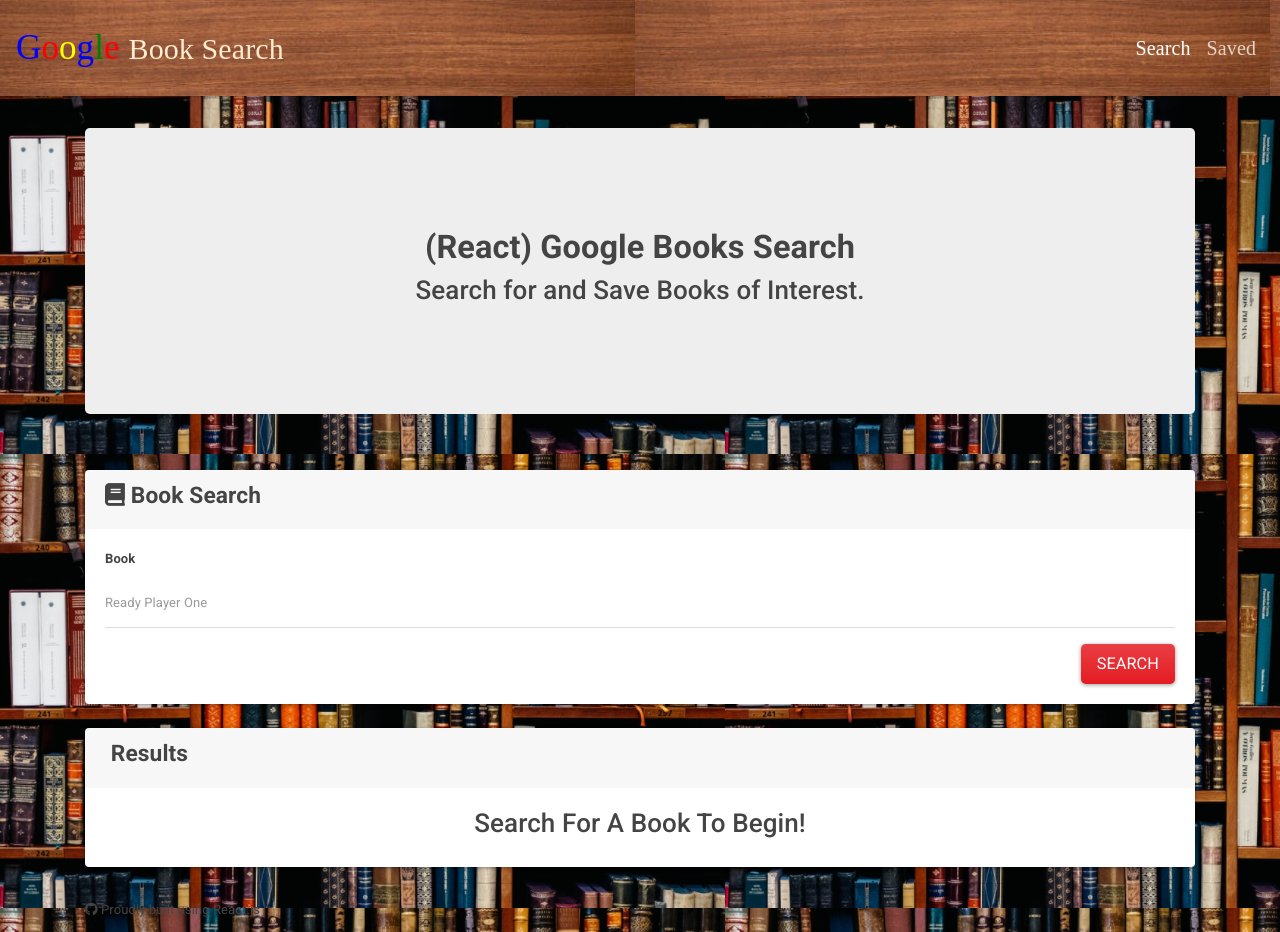
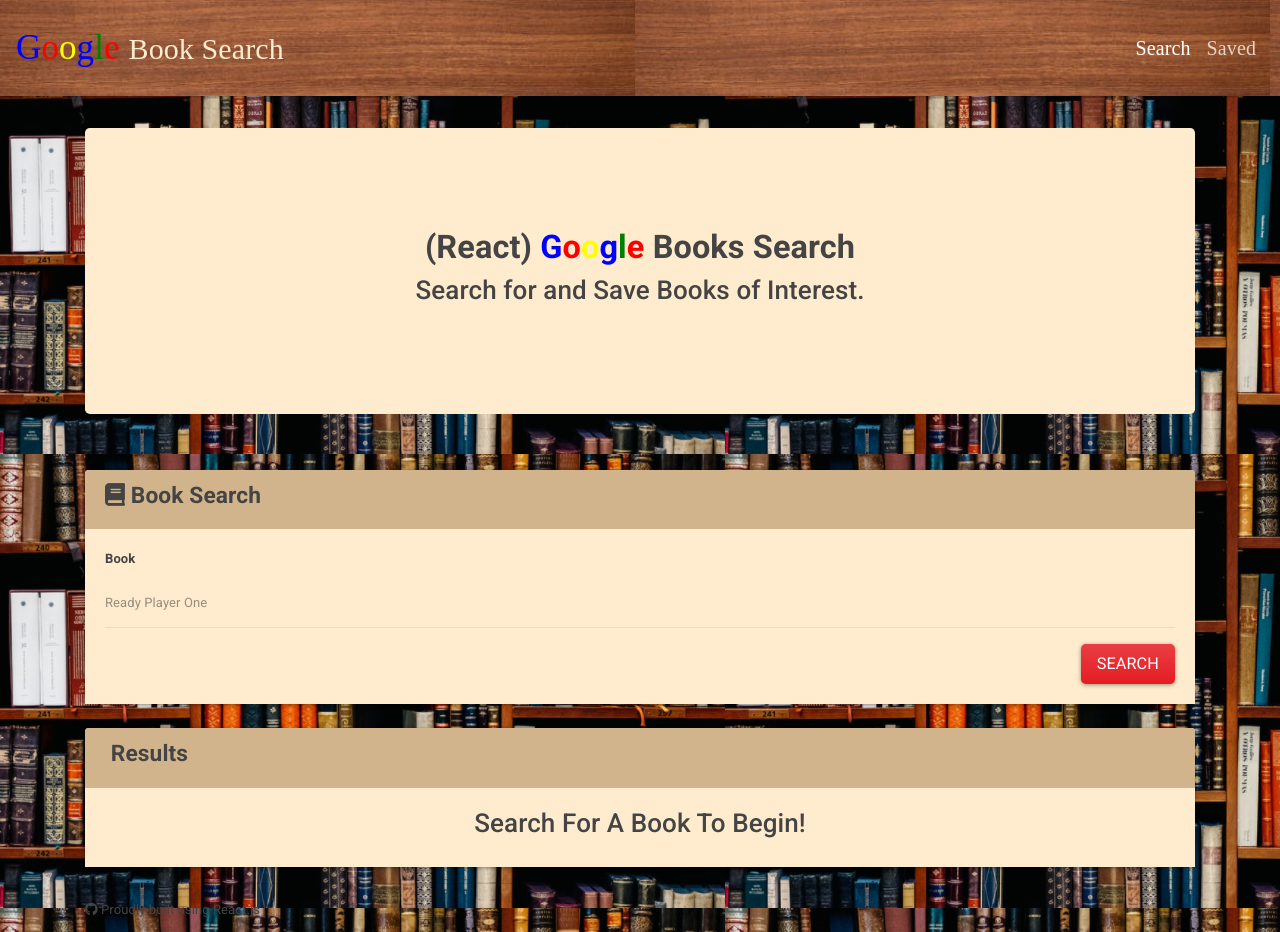
Before and after one commit to rzelazny/google-books-search, a React (Create React App) app in the folder client/: page / in a window 1280 px wide. Built offline with nearby package versions, Linux system fonts and the light colour scheme; some icons are missing; a web font is replaced by a local one.

Commit message:
more styling

```diff
--- /dev/null
+++ b/client/src/components/Card/card.css
@@ -0,0 +1,6 @@
+.card-header{
+    background-color: tan
+}
+.card-body{
+    background-color: blanchedalmond
+}
--- a/client/src/components/Card/index.js
+++ b/client/src/components/Card/index.js
@@ -1,8 +1,9 @@
 import React from "react";
+import "./card.css"
 
 function Card({ icon, title, children }) {
   return (
-    <div className="card mt-4">
+    <div className="card mt-4" >
       <div className="card-header">
         <h3>
           <strong>
--- a/client/src/components/Jumbotron/style.css
+++ b/client/src/components/Jumbotron/style.css
@@ -1,3 +1,16 @@
 .jumbotron {
   padding: 100px;
+  background-color: blanchedalmond
 }
+.jumbo-blue{
+  color: blue;
+}
+.jumbo-red{
+  color: red;
+}
+.jumbo-yellow{
+  color: gold;
+}
+.jumbo-green{
+  color: green;
+}
--- a/client/src/pages/Home.js
+++ b/client/src/pages/Home.js
@@ -63,7 +63,8 @@ class Home extends Component {
           <Col size="md-12">
             <Jumbotron>
               <h1 className="text-center">
-                <strong>(React) Google Books Search</strong>
+                <strong>(React) <span id="brand-blue">G</span><span id="brand-red">o</span><span id="brand-yellow">o</span>
+                <span id="brand-blue">g</span><span id="brand-green">l</span><span id="brand-red">e</span> Books Search</strong>
               </h1>
               <h2 className="text-center">Search for and Save Books of Interest.</h2>
             </Jumbotron>
```
